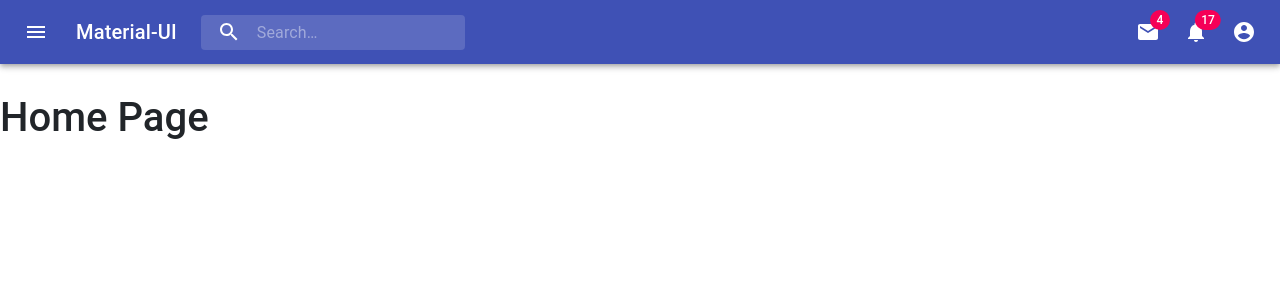
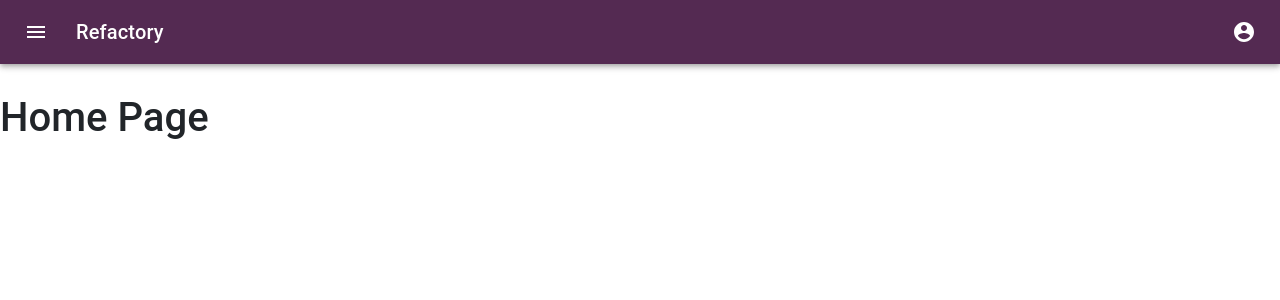
Before and after one commit to senjack/soap, a React (Create React App) app: page / in a window 1280 px wide. Shown: the top 300 px of the page. Built offline with nearby package versions, Linux system fonts and the light colour scheme.

Commit message:
Change color of the App bar and delete icons

```diff
--- a/src/App.css
+++ b/src/App.css
@@ -195,7 +195,11 @@ label {
   margin-right: -8px;
 }
 
-
 #hide{
   display: none;
 }
+
+.MuiAppBar-colorPrimary{
+  color: #fff;
+  background-color: #542a52;
+}
--- a/src/components/AppNavBar.js
+++ b/src/components/AppNavBar.js
@@ -14,6 +14,7 @@ import AccountCircle from '@material-ui/icons/AccountCircle';
 import MailIcon from '@material-ui/icons/Mail';
 import NotificationsIcon from '@material-ui/icons/Notifications';
 import MoreIcon from '@material-ui/icons/MoreVert';
+import {StylesProvider} from '@material-ui/styles'
 
 const useStyles = makeStyles(theme => ({
   grow: {
@@ -43,26 +44,26 @@ const useStyles = makeStyles(theme => ({
       width: 'auto',
     },
   },
-  searchIcon: {
-    width: theme.spacing(7),
-    height: '100%',
-    position: 'absolute',
-    pointerEvents: 'none',
-    display: 'flex',
-    alignItems: 'center',
-    justifyContent: 'center',
-  },
-  inputRoot: {
-    color: 'inherit',
-  },
-  inputInput: {
-    padding: theme.spacing(1, 1, 1, 7),
-    transition: theme.transitions.create('width'),
-    width: '100%',
-    [theme.breakpoints.up('md')]: {
-      width: 200,
-    },
-  },
+  // searchIcon: {
+  //   width: theme.spacing(7),
+  //   height: '100%',
+  //   position: 'absolute',
+  //   pointerEvents: 'none',
+  //   display: 'flex',
+  //   alignItems: 'center',
+  //   justifyContent: 'center',
+  // },
+  // inputRoot: {
+  //   color: 'inherit',
+  // },
+  // inputInput: {
+  //   padding: theme.spacing(1, 1, 1, 7),
+  //   transition: theme.transitions.create('width'),
+  //   width: '100%',
+  //   [theme.breakpoints.up('md')]: {
+  //     width: 200,
+  //   },
+  // },
   sectionDesktop: {
     display: 'none',
     [theme.breakpoints.up('md')]: {
@@ -129,22 +130,22 @@ export default function PrimarySearchAppBar() {
       open={isMobileMenuOpen}
       onClose={handleMobileMenuClose}
     >
-      <MenuItem>
+      {/* <MenuItem>
         <IconButton aria-label="show 4 new mails" color="inherit">
           <Badge badgeContent={4} color="secondary">
             <MailIcon />
           </Badge>
         </IconButton>
         <p>Messages</p>
-      </MenuItem>
-      <MenuItem>
+      </MenuItem> */}
+      {/* <MenuItem>
         <IconButton aria-label="show 11 new notifications" color="inherit">
           <Badge badgeContent={11} color="secondary">
             <NotificationsIcon />
           </Badge>
         </IconButton>
         <p>Notifications</p>
-      </MenuItem>
+      </MenuItem> */}
       <MenuItem onClick={handleProfileMenuOpen}>
         <IconButton
           aria-label="account of current user"
@@ -160,6 +161,7 @@ export default function PrimarySearchAppBar() {
   );
 
   return (
+    <StylesProvider injectFirst>
     <div className={classes.grow}>
       <AppBar position="static">
         <Toolbar>
@@ -172,9 +174,10 @@ export default function PrimarySearchAppBar() {
             <MenuIcon />
           </IconButton>
           <Typography className={classes.title} variant="h6" noWrap>
-            Material-UI
+            Refactory
           </Typography>
-          <div className={classes.search}>
+
+          {/* <div className={classes.search}>
             <div className={classes.searchIcon}>
               <SearchIcon />
             </div>
@@ -186,19 +189,20 @@ export default function PrimarySearchAppBar() {
               }}
               inputProps={{ 'aria-label': 'search' }}
             />
-          </div>
+          </div> */}
+
           <div className={classes.grow} />
           <div className={classes.sectionDesktop}>
-            <IconButton aria-label="show 4 new mails" color="inherit">
+            {/* <IconButton aria-label="show 4 new mails" color="inherit">
               <Badge badgeContent={4} color="secondary">
                 <MailIcon />
               </Badge>
-            </IconButton>
-            <IconButton aria-label="show 17 new notifications" color="inherit">
+            </IconButton> */}
+            {/* <IconButton aria-label="show 17 new notifications" color="inherit">
               <Badge badgeContent={17} color="secondary">
                 <NotificationsIcon />
               </Badge>
-            </IconButton>
+            </IconButton> */}
             <IconButton
               edge="end"
               aria-label="account of current user"
@@ -226,5 +230,6 @@ export default function PrimarySearchAppBar() {
       {renderMobileMenu}
       {renderMenu}
     </div>
+    </StylesProvider>
   );
 }
```
